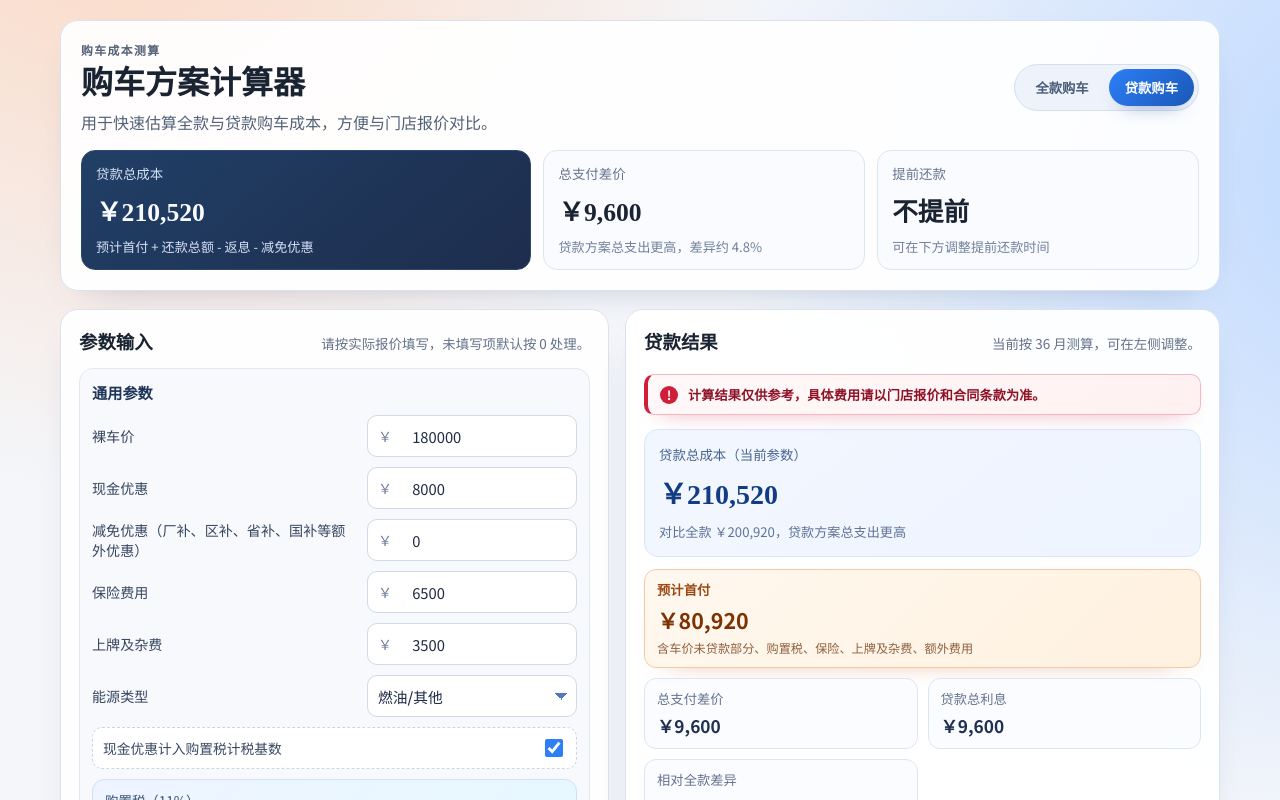
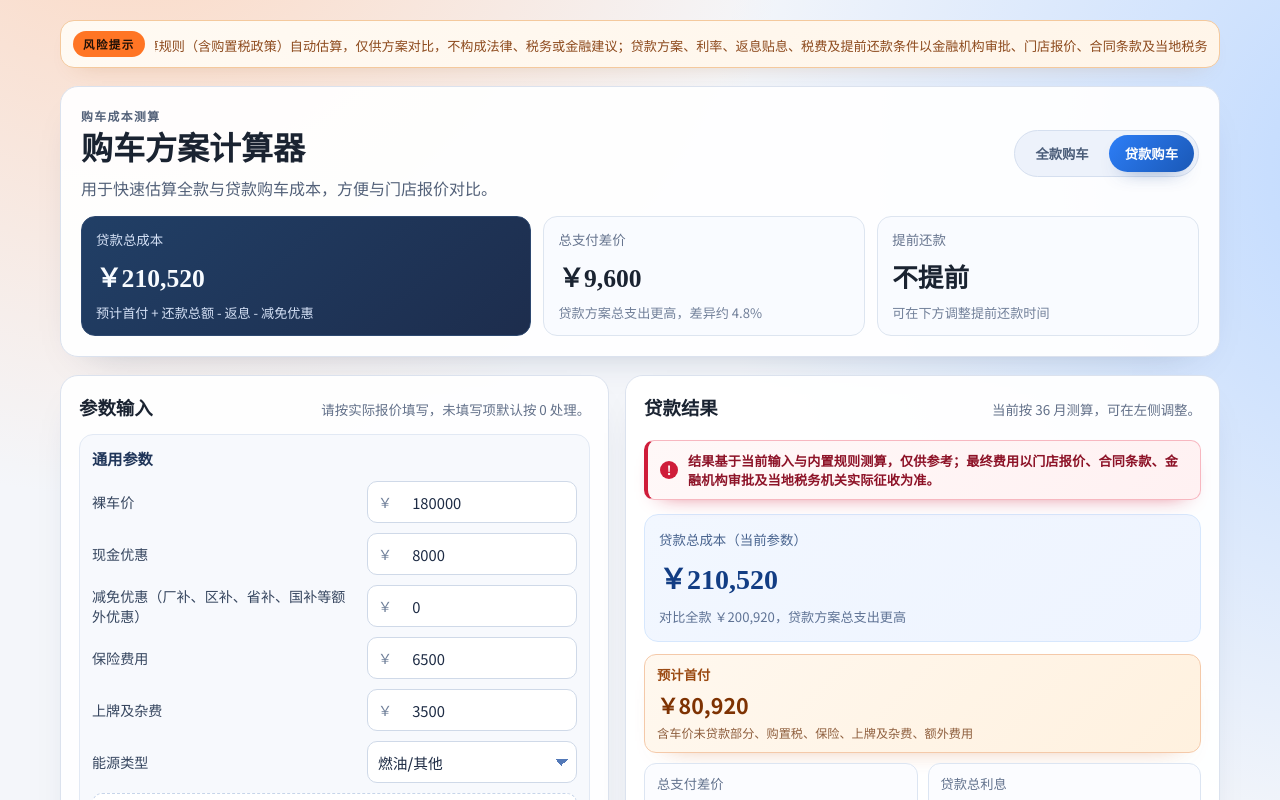
Before and after one commit to AnswerYYY/car-calculate-web, a Vue app: page / in a window 1280 px wide. Shown: the top 800 px of the page. Built offline with nearby package versions, Linux system fonts and the light colour scheme.

Commit message:
✨feat(App): 新增免责声明滚动说明，更新计算结果免责声明文本，优化用户提示信息 🎨style(css): 添加顶部滚动条样式，优化响应式布局和动画效果

```diff
--- a/src/App.vue
+++ b/src/App.vue
@@ -1,5 +1,15 @@
 <template>
   <main class="app-shell">
+    <section class="top-ticker" aria-label="免责声明滚动说明">
+      <p class="ticker-label">风险提示</p>
+      <div class="ticker-track" role="marquee" aria-live="off">
+        <div class="ticker-content">
+          <span>本工具结果基于您填写的参数和当前内置计算规则（含购置税政策）自动估算，仅供方案对比，不构成法律、税务或金融建议；贷款方案、利率、返息贴息、税费及提前还款条件以金融机构审批、门店报价、合同条款及当地税务机关实际执行为准。</span>
+          <span aria-hidden="true">本工具结果基于您填写的参数和当前内置计算规则（含购置税政策）自动估算，仅供方案对比，不构成法律、税务或金融建议；贷款方案、利率、返息贴息、税费及提前还款条件以金融机构审批、门店报价、合同条款及当地税务机关实际执行为准。</span>
+        </div>
+      </div>
+    </section>
+
     <section class="hero-card" aria-label="购车方式选择">
       <div class="hero-top">
         <div class="hero-copy">
@@ -219,7 +229,7 @@
           <p>{{ form.activePlan === "loan" ? `当前按 ${repaymentMonths} 月测算，可在左侧调整。` : "展示全款总成本及费用构成。" }}</p>
         </header>
 
-        <p class="calc-disclaimer">计算结果仅供参考，具体费用请以门店报价和合同条款为准。</p>
+        <p class="calc-disclaimer">结果基于当前输入与内置规则测算，仅供参考；最终费用以门店报价、合同条款、金融机构审批及当地税务机关实际征收为准。</p>
 
         <template v-if="form.activePlan === 'cash'">
           <section class="result-focus">
@@ -368,25 +378,7 @@
         <button class="vault-save-btn" type="button" @click="saveCurrentQuote">保存当前报价</button>
       </div>
 
-      <p class="vault-tip">将当前所有输入参数与测算结果一并保存到本地浏览器（localStorage）。</p>
       <p v-if="savedQuotes.length === 0" class="vault-empty">还没有保存的方案，先保存当前报价做对比吧。</p>
-      <section v-else class="vault-ranking">
-        <article class="vault-ranking-item">
-          <span>最低总成本</span>
-          <strong>{{ quoteRankings.lowestTotalCost?.name || "-" }}</strong>
-          <em>{{ quoteRankings.lowestTotalCost ? formatMoney(quoteRankings.lowestTotalCost.totalCost) : "-" }}</em>
-        </article>
-        <article class="vault-ranking-item">
-          <span>最低预计首付（贷款）</span>
-          <strong>{{ quoteRankings.lowestInitialPayment?.name || "-" }}</strong>
-          <em>{{ quoteRankings.lowestInitialPayment ? formatMoney(quoteRankings.lowestInitialPayment.initialPayment) : "-" }}</em>
-        </article>
-        <article class="vault-ranking-item">
-          <span>最低首月月供（贷款）</span>
-          <strong>{{ quoteRankings.lowestMonthlyPayment?.name || "-" }}</strong>
-          <em>{{ quoteRankings.lowestMonthlyPayment ? formatMoney(quoteRankings.lowestMonthlyPayment.monthlyPayment) : "-" }}</em>
-        </article>
-      </section>
 
       <ul v-if="savedQuotes.length > 0" class="vault-list">
         <li v-for="item in savedQuotes" :key="item.id" class="vault-item">
@@ -778,7 +770,6 @@
     persistSavedQuotes()
   }
 
-
   const quoteRankings = computed(() => {
     const totalSorted = [...savedQuotes.value].sort((a, b) => a.totalCost - b.totalCost)
     const totalCostRank = Object.fromEntries(totalSorted.map((item, index) => [item.id, index + 1]))
--- a/src/assets/styles/main.css
+++ b/src/assets/styles/main.css
@@ -45,6 +45,49 @@ body {
   gap: 18px;
 }
 
+
+.top-ticker {
+  display: grid;
+  grid-template-columns: auto 1fr;
+  gap: 10px;
+  align-items: center;
+  border-radius: 14px;
+  padding: 10px 12px;
+  border: 1px solid #f4c99d;
+  background: linear-gradient(145deg, #fffaf3, #fff5e9);
+  box-shadow: 0 10px 24px -18px rgba(170, 96, 27, 0.45);
+}
+
+.ticker-label {
+  margin: 0;
+  border-radius: 999px;
+  padding: 5px 10px;
+  font-size: 0.72rem;
+  font-weight: 800;
+  letter-spacing: 0.12em;
+  text-transform: uppercase;
+  color: #201108;
+  background: #ff7524;
+}
+
+.ticker-track {
+  overflow: hidden;
+  white-space: nowrap;
+}
+
+.ticker-content {
+  display: inline-flex;
+  gap: 32px;
+  min-width: 100%;
+  color: #8d4a1d;
+  font-size: 0.82rem;
+  animation: ticker-marquee 28s linear infinite;
+}
+
+@keyframes ticker-marquee {
+  0% { transform: translateX(0); }
+  100% { transform: translateX(-50%); }
+}
 .hero-card,
 .panel,
 .formula-panel {
@@ -692,6 +735,8 @@ input[type="number"]::-webkit-outer-spin-button {
 .result-panel {
   display: grid;
   gap: 12px;
+  align-content: start;
+  grid-auto-rows: max-content;
 }
 
 .calc-disclaimer {
@@ -1090,3 +1135,23 @@ tr.early {
     text-align: left;
   }
 }
+
+
+
+@media (max-width: 980px) {
+  .top-ticker {
+    grid-template-columns: 1fr;
+    gap: 8px;
+  }
+
+  .ticker-label {
+    width: fit-content;
+  }
+}
+
+@media (prefers-reduced-motion: reduce) {
+  .ticker-content {
+    animation: none !important;
+    transform: translateX(0) !important;
+  }
+}
```
